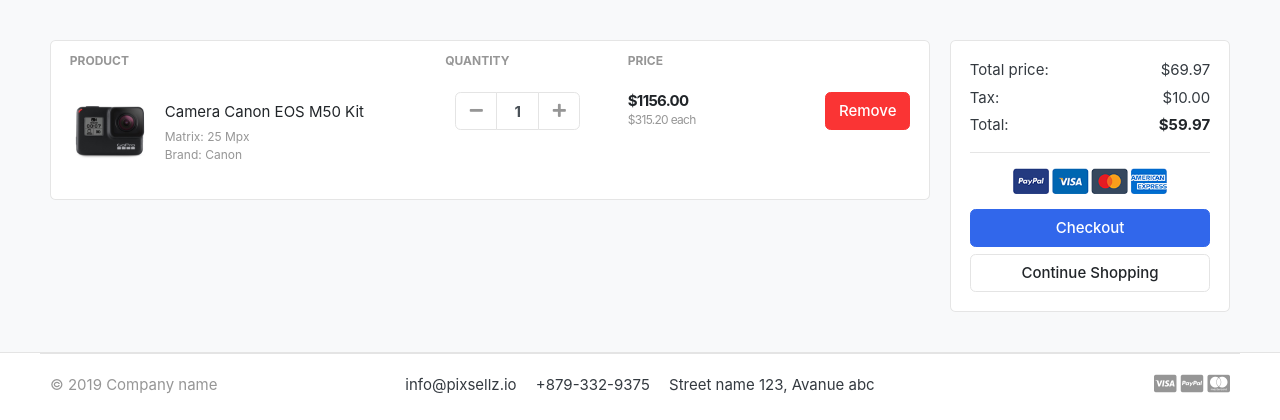
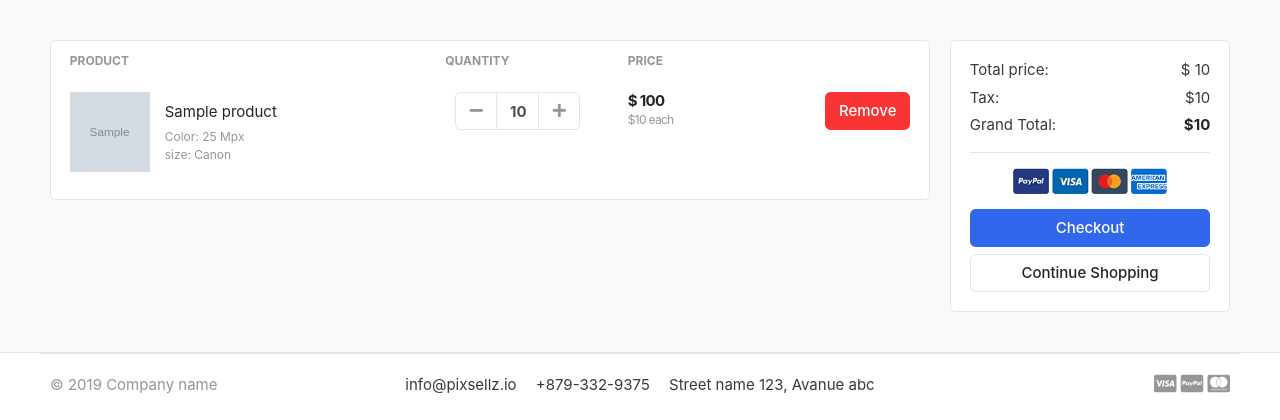
Before and after one commit to NabilBoucetta/GreateKarte-Django, a Django app: template templates/store/cart.html in a window 1280 px wide. Shown: the part 118-538 px from the top of the page. Run offline with Django 3.2, Linux system fonts and the light colour scheme; tables that the repository leaves empty hold one stand-in row (values such as "Sample post"); the template is opened without the code that fills it: values that come from a table or form of the project are taken from there, most other values are stand-ins (such as "Sample title", 1, 10 or a date in 2020); grey boxes marked "Sample" are stand-in pictures; some libraries are stand-ins or nearby versions; some web fonts are replaced.

Commit message:
fix cart

```diff
--- a/carts/models.py
+++ b/carts/models.py
@@ -20,3 +20,6 @@
 
     def __str__(self):
         return self.product
+
+    def sub_total(self):
+        return self.product.price * self.quantity
--- a/carts/urls.py
+++ b/carts/urls.py
@@ -5,5 +5,8 @@
 urlpatterns = [
     path('', views.cart, name='cart'),
     path('add_cart/<int:product_id>/', views.add_cart, name='add_cart'),
+    path('remove_cart/<int:product_id>/', views.remove_cart, name='remove_cart'),
+    path('remove_cart_item/<int:product_id>/', views.remove_cart_item, name='remove_cart_item'),
+
 
 ]
--- a/templates/store/cart.html
+++ b/templates/store/cart.html
@@ -8,6 +8,13 @@
 <div class="container">
 
 <!-- ============================ COMPONENT 1 ================================= -->
+{% if not cart_items %}
+	<h2 class="text-center">Your Shopping Cart is Empty</h2>
+	<br>
+	<div class="text-center">
+		<a href="{% url 'store' %}" class="btn btn-primary">Continue Shopping</a>
+	</div>
+{% else %}
 
 <div class="row">
 	<aside class="col-lg-9">
@@ -22,13 +29,17 @@
 </tr>
 </thead>
 <tbody>
+
+
+
+{% for cart_item in cart_items %}
 <tr>
 	<td>
 		<figure class="itemside align-items-center">
-			<div class="aside"><img src="{% static './images/items/11.jpg'%}" class="img-sm"></div>
+			<div class="aside"><img src="{{ cart_item.product.images.url }}" class="img-sm"></div>
 			<figcaption class="info">
-				<a href="#" class="title text-dark">Camera Canon EOS M50 Kit</a>
-				<p class="text-muted small">Matrix: 25 Mpx <br> Brand: Canon</p>
+				<a href="#" class="title text-dark">{{ cart_item.product.product_name }}</a>
+				<p class="text-muted small">Color: 25 Mpx <br> size: Canon</p>
 			</figcaption>
 		</figure>
 	</td>
@@ -37,25 +48,28 @@
 					<div class="col">
 						<div class="input-group input-spinner">
 							<div class="input-group-prepend">
-							<button class="btn btn-light" type="button" id="button-plus"> <i class="fa fa-minus"></i> </button>
+							<a href="{% url 'remove_cart' cart_item.product.id  %}" class="btn btn-light" type="button" id="button-plus"> <i class="fa fa-minus"></i> </a>
 							</div>
-							<input type="text" class="form-control"  value="1">
+							<input type="text" class="form-control"  value="{{ cart_item.quantity }}">
 							<div class="input-group-append">
-							<button class="btn btn-light" type="button" id="button-minus"> <i class="fa fa-plus"></i> </button>
+							<a href="{% url 'add_cart' cart_item.product.id  %}" class="btn btn-light" type="button" id="button-minus"> <i class="fa fa-plus"></i> </a>
 							</div>
 						</div> <!-- input-group.// -->
 					</div> <!-- col.// -->
 	</td>
 	<td>
 		<div class="price-wrap">
-			<var class="price">$1156.00</var>
-			<small class="text-muted"> $315.20 each </small>
+			<var class="price">$ {{ cart_item.sub_total }}</var>
+			<small class="text-muted"> ${{ cart_item.product.price }} each </small>
 		</div> <!-- price-wrap .// -->
 	</td>
 	<td class="text-right">
-	<a href="" class="btn btn-danger"> Remove</a>
+	<a href="{% url 'remove_cart_item' cart_item.product.id  %}" class="btn btn-danger"> Remove</a>
 	</td>
 </tr>
+
+{% endfor %}
+
 
 </tbody>
 </table>
@@ -68,15 +82,15 @@
 		<div class="card-body">
 			<dl class="dlist-align">
 			  <dt>Total price:</dt>
-			  <dd class="text-right">$69.97</dd>
+			  <dd class="text-right">$ {{total}}</dd>
 			</dl>
 			<dl class="dlist-align">
 			  <dt>Tax:</dt>
-			  <dd class="text-right"> $10.00</dd>
+			  <dd class="text-right"> ${{ tax }}</dd>
 			</dl>
 			<dl class="dlist-align">
-			  <dt>Total:</dt>
-			  <dd class="text-right text-dark b"><strong>$59.97</strong></dd>
+			  <dt>Grand Total:</dt>
+			  <dd class="text-right text-dark b"><strong>${{ grand_total }}</strong></dd>
 			</dl>
 			<hr>
 			<p class="text-center mb-3">
@@ -92,7 +106,7 @@
 
 </div> <!-- row.// -->
 <!-- ============================ COMPONENT 1 END .// ================================= -->
-
+{% endif %}
 </div> <!-- container .//  -->
 </section>
 <!-- ========================= SECTION CONTENT END// ========================= -->
--- a/templates/store/store.html
+++ b/templates/store/store.html
@@ -71,7 +71,7 @@
 						<span class="price">$ {{ product.price }}</span>
 					</div> <!-- price-wrap.// -->
 				</div>
-				<a href="{{ product.get_url }}" class="btn btn-block btn-primary">View Details </a>
+				<a href="{% url 'add_cart' product.id %}" class="btn btn-block btn-primary">Add to Cart </a>
 			</figcaption>
 		</figure>
 	</div> <!-- col.// -->
```
Also changed, not shown: carts/views.py (+42 -4 lines).
